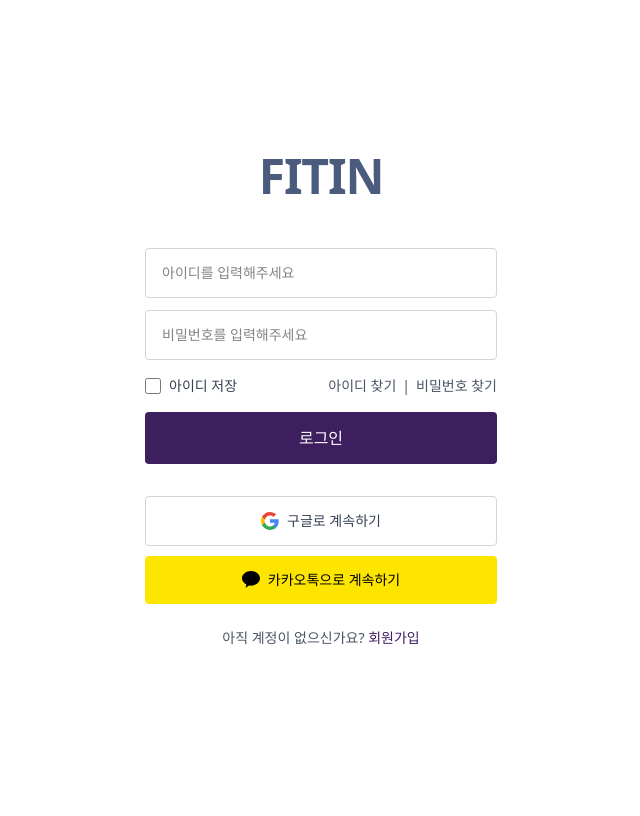
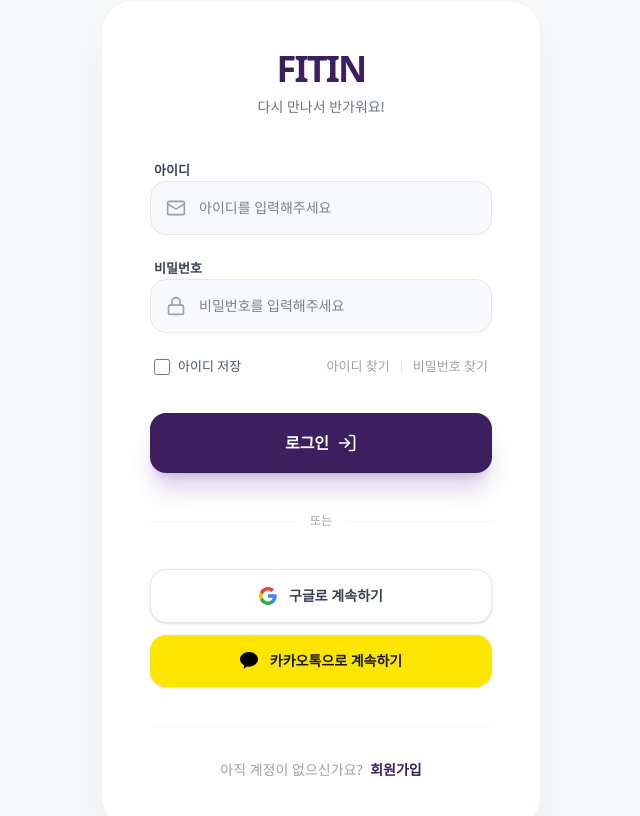
Before and after one commit to Team-FitIn/frontend-repo, a React (Vite) app: page /login in a window 1280 px wide. Shown: the top 816 px of the page, without its empty margins (319-959 px from the left). Built offline with nearby package versions, Linux system fonts and the light colour scheme.

Commit message:
Login Page UI 수정

```diff
--- a/src/pages/LoginPage.tsx
+++ b/src/pages/LoginPage.tsx
@@ -1,5 +1,23 @@
-import { useState } from 'react';
-import { useNavigate } from 'react-router-dom';
+import { motion } from "motion/react";
+import { Mail, Lock, LogIn } from "lucide-react";
+import { useState } from "react";
+import { useNavigate } from "react-router-dom";
+
+// 로고 SVG를 컴포넌트 외부로 빼서 코드를 깔끔하게 유지합니다.
+const GoogleIcon = () => (
+  <svg width="18" height="18" viewBox="0 0 18 18">
+    <path d="M17.64 9.2c0-.637-.057-1.251-.164-1.84H9v3.481h4.844c-.209 1.125-.843 2.078-1.796 2.717v2.258h2.908c1.702-1.567 2.684-3.874 2.684-6.615z" fill="#4285F4"/>
+    <path d="M9.003 18c2.43 0 4.467-.806 5.956-2.184l-2.908-2.258c-.806.54-1.837.86-3.048.86-2.344 0-4.328-1.584-5.036-3.711H.96v2.332C2.44 15.983 5.485 18 9.003 18z" fill="#34A853"/>
+    <path d="M3.964 10.71c-.18-.54-.282-1.117-.282-1.71 0-.593.102-1.17.282-1.71V4.958H.957C.347 6.173 0 7.548 0 9c0 1.452.348 2.827.957 4.042l3.007-2.332z" fill="#FBBC05"/>
+    <path d="M9.003 3.58c1.321 0 2.508.454 3.44 1.345l2.582-2.58C13.464.891 11.426 0 9.003 0 5.485 0 2.44 2.017.96 4.958L3.967 7.29c.708-2.127 2.692-3.71 5.036-3.71z" fill="#EA4335"/>
+  </svg>
+);
+
+const KakaoIcon = () => (
+  <svg width="18" height="18" viewBox="0 0 18 18">
+    <path d="M9 0C4.032 0 0 3.281 0 7.333c0 2.613 1.729 4.906 4.335 6.198-.173.636-.619 2.356-.707 2.73-.106.446.165.44.346.32.145-.096 2.262-1.502 3.113-2.067.62.086 1.262.132 1.913.132 4.968 0 9-3.281 9-7.333S13.968 0 9 0z" fill="#000000"/>
+  </svg>
+);
 
 export default function LoginPage() {
   const [username, setUsername] = useState('');
@@ -12,98 +30,97 @@ export default function LoginPage() {
     console.log('Login:', { username, password, rememberMe });
   };
 
-  const handleGoogleLogin = () => console.log('Google login');
-  const handleKakaoLogin = () => console.log('Kakao login');
-
   return (
-    <div className="size-full flex items-center justify-center bg-white">
-      <div className="w-full max-w-[400px] px-6">
-        <div className="text-center mb-12">
-          <h1 className="text-5xl font-bold tracking-tight" style={{ color: '#4A5B7E' }}>
-            FITIN
-          </h1>
+    <div className="min-h-screen flex items-center justify-center bg-[#F8F9FB] px-4">
+      <motion.div
+        initial={{ opacity: 0, y: 15 }}
+        animate={{ opacity: 1, y: 0 }}
+        className="w-full max-w-[440px] bg-white p-10 md:p-12 rounded-[32px] shadow-[0_20px_50px_rgba(0,0,0,0.05)] border border-gray-100"
+      >
+        <div className="mb-10 text-center">
+          <h1 className="text-4xl font-black tracking-tighter mb-2 text-[#3D1E5F]">FITIN</h1>
+          <p className="text-gray-500 text-sm font-medium">다시 만나서 반가워요!</p>
         </div>
 
-        <form onSubmit={handleLogin} className="space-y-3">
+        <form onSubmit={handleLogin} className="space-y-5">
+          <div className="space-y-1.5">
+            <label className="text-[13px] font-semibold text-gray-700 ml-1">아이디</label>
+            <div className="relative group">
+              <Mail className="absolute left-4 top-1/2 -translate-y-1/2 size-5 text-gray-400 group-focus-within:text-[#3D1E5F] transition-colors" />
               <input
                 type="text"
                 placeholder="아이디를 입력해주세요"
                 value={username}
                 onChange={(e) => setUsername(e.target.value)}
-            className="w-full px-4 py-3.5 border border-gray-300 rounded focus:outline-none focus:border-gray-400 text-sm"
+                className="w-full pl-12 pr-4 py-4 bg-[#F1F4F9]/50 border border-gray-200 rounded-2xl focus:bg-white focus:outline-none focus:ring-2 focus:ring-[#3D1E5F]/10 focus:border-[#3D1E5F] transition-all text-sm"
               />
+            </div>
+          </div>
+
+          <div className="space-y-1.5">
+            <label className="text-[13px] font-semibold text-gray-700 ml-1">비밀번호</label>
+            <div className="relative group">
+              <Lock className="absolute left-4 top-1/2 -translate-y-1/2 size-5 text-gray-400 group-focus-within:text-[#3D1E5F] transition-colors" />
               <input
                 type="password"
                 placeholder="비밀번호를 입력해주세요"
                 value={password}
                 onChange={(e) => setPassword(e.target.value)}
-            className="w-full px-4 py-3.5 border border-gray-300 rounded focus:outline-none focus:border-gray-400 text-sm"
+                className="w-full pl-12 pr-4 py-4 bg-[#F1F4F9]/50 border border-gray-200 rounded-2xl focus:bg-white focus:outline-none focus:ring-2 focus:ring-[#3D1E5F]/10 focus:border-[#3D1E5F] transition-all text-sm"
               />
+            </div>
+          </div>
 
-          <div className="flex items-center justify-between py-1">
-            <label className="flex items-center gap-2 cursor-pointer">
+          <div className="flex items-center justify-between py-1 px-1">
+            <label className="flex items-center gap-2 cursor-pointer group">
               <input
                 type="checkbox"
                 checked={rememberMe}
                 onChange={(e) => setRememberMe(e.target.checked)}
-                className="w-4 h-4 accent-purple-900"
+                className="w-4 h-4 rounded border-gray-300 accent-[#3D1E5F]"
               />
-              <span className="text-sm text-gray-700">아이디 저장</span>
+              <span className="text-[13px] text-gray-600 group-hover:text-gray-900 transition-colors">아이디 저장</span>
             </label>
-            <div className="text-sm text-gray-600">
-              <a href="#" className="hover:underline">아이디 찾기</a>
-              <span className="mx-1.5">|</span>
-              <a href="#" className="hover:underline">비밀번호 찾기</a>
+            <div className="text-[13px] text-gray-400">
+              <button type="button" className="hover:text-[#3D1E5F] transition-all">아이디 찾기</button>
+              <span className="mx-2 opacity-30">|</span>
+              <button type="button" className="hover:text-[#3D1E5F] transition-all">비밀번호 찾기</button>
             </div>
           </div>
 
-          <button
+          <motion.button
+            whileHover={{ y: -2, backgroundColor: "#2D1545" }}
+            whileTap={{ scale: 0.98 }}
             type="submit"
-            className="w-full py-3.5 rounded font-medium text-white transition-colors"
-            style={{ backgroundColor: '#3D1E5F' }}
-            onMouseEnter={(e) => e.currentTarget.style.backgroundColor = '#2D1545'}
-            onMouseLeave={(e) => e.currentTarget.style.backgroundColor = '#3D1E5F'}
+            className="w-full py-4.5 bg-[#3D1E5F] text-white rounded-2xl font-bold shadow-xl shadow-purple-900/20 transition-all mt-8 flex items-center justify-center gap-2"
           >
-            로그인
-          </button>
+            로그인 <LogIn className="size-5" />
+          </motion.button>
         </form>
 
-        <div className="mt-8 space-y-2.5">
-          <button
-            onClick={handleGoogleLogin}
-            className="w-full py-3.5 rounded border border-gray-300 bg-white hover:bg-gray-50 transition-colors flex items-center justify-center gap-2 text-sm font-medium text-gray-700"
-          >
-            <svg width="18" height="18" viewBox="0 0 18 18" fill="none">
-              <path d="M17.64 9.2c0-.637-.057-1.251-.164-1.84H9v3.481h4.844c-.209 1.125-.843 2.078-1.796 2.717v2.258h2.908c1.702-1.567 2.684-3.874 2.684-6.615z" fill="#4285F4"/>
-              <path d="M9.003 18c2.43 0 4.467-.806 5.956-2.184l-2.908-2.258c-.806.54-1.837.86-3.048.86-2.344 0-4.328-1.584-5.036-3.711H.96v2.332C2.44 15.983 5.485 18 9.003 18z" fill="#34A853"/>
-              <path d="M3.964 10.71c-.18-.54-.282-1.117-.282-1.71 0-.593.102-1.17.282-1.71V4.958H.957C.347 6.173 0 7.548 0 9c0 1.452.348 2.827.957 4.042l3.007-2.332z" fill="#FBBC05"/>
-              <path d="M9.003 3.58c1.321 0 2.508.454 3.44 1.345l2.582-2.58C13.464.891 11.426 0 9.003 0 5.485 0 2.44 2.017.96 4.958L3.967 7.29c.708-2.127 2.692-3.71 5.036-3.71z" fill="#EA4335"/>
-            </svg>
-            구글로 계속하기
+        <div className="relative my-10 flex items-center justify-center">
+          <div className="absolute inset-0 border-t border-gray-100 top-1/2"></div>
+          <span className="relative bg-white px-4 text-gray-400 text-xs font-medium">또는</span>
+        </div>
+
+        <div className="space-y-3">
+          <button className="w-full flex items-center justify-center py-4 border border-gray-200 rounded-2xl hover:bg-gray-50 transition-all bg-white gap-3 shadow-sm">
+            <GoogleIcon />
+            <span className="text-sm font-semibold text-gray-700">구글로 계속하기</span>
           </button>
-
-          <button
-            onClick={handleKakaoLogin}
-            className="w-full py-3.5 rounded transition-opacity hover:opacity-90 flex items-center justify-center gap-2 text-sm font-medium"
-            style={{ backgroundColor: '#FEE500', color: '#000000' }}
-          >
-            <svg width="18" height="18" viewBox="0 0 18 18" fill="none">
-              <path d="M9 0C4.032 0 0 3.281 0 7.333c0 2.613 1.729 4.906 4.335 6.198-.173.636-.619 2.356-.707 2.73-.106.446.165.44.346.32.145-.096 2.262-1.502 3.113-2.067.62.086 1.262.132 1.913.132 4.968 0 9-3.281 9-7.333S13.968 0 9 0z" fill="#000000"/>
-            </svg>
-            카카오톡으로 계속하기
+          <button className="w-full flex items-center justify-center py-4 bg-[#FEE500] rounded-2xl hover:opacity-90 transition-all gap-3 shadow-sm">
+            <KakaoIcon />
+            <span className="text-sm font-semibold text-[#191919]">카카오톡으로 계속하기</span>
           </button>
         </div>
 
-        <p className="text-center mt-6 text-sm text-gray-600">
-          아직 계정이 없으신가요?{' '}
-          <button
-            onClick={() => navigate('/membership')}
-            className="text-[#3D1E5F] hover:underline font-medium"
-          >
+        <div className="mt-10 pt-8 border-t border-gray-50 text-center text-sm">
+          <span className="text-gray-400">아직 계정이 없으신가요?</span>{" "}
+          <button onClick={() => navigate('/membership')} className="text-[#3D1E5F] font-bold hover:underline ml-1">
             회원가입
           </button>
-        </p>
         </div>
+      </motion.div>
     </div>
   );
 }
```
Lines whose indentation alone changed are shown as unchanged.
